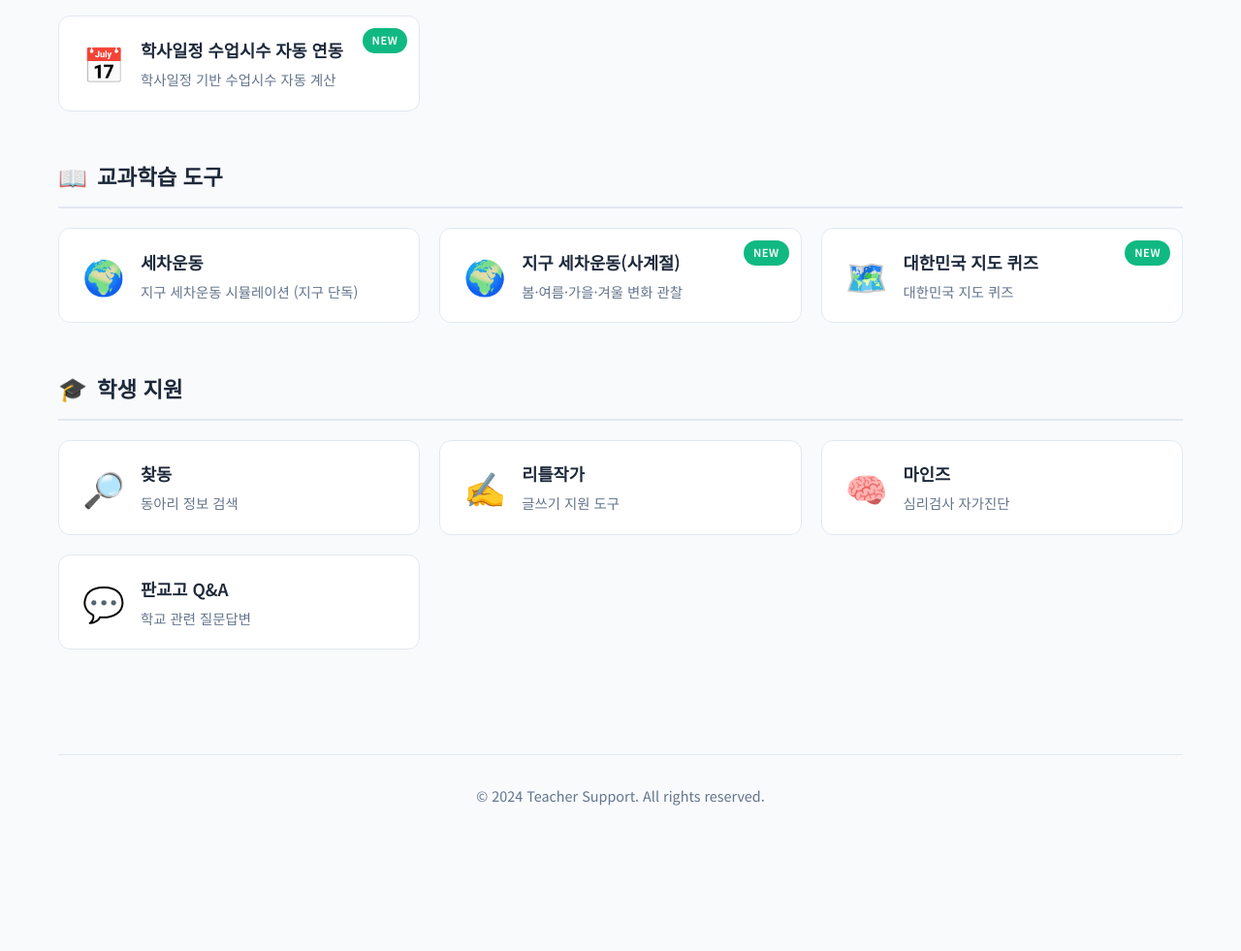
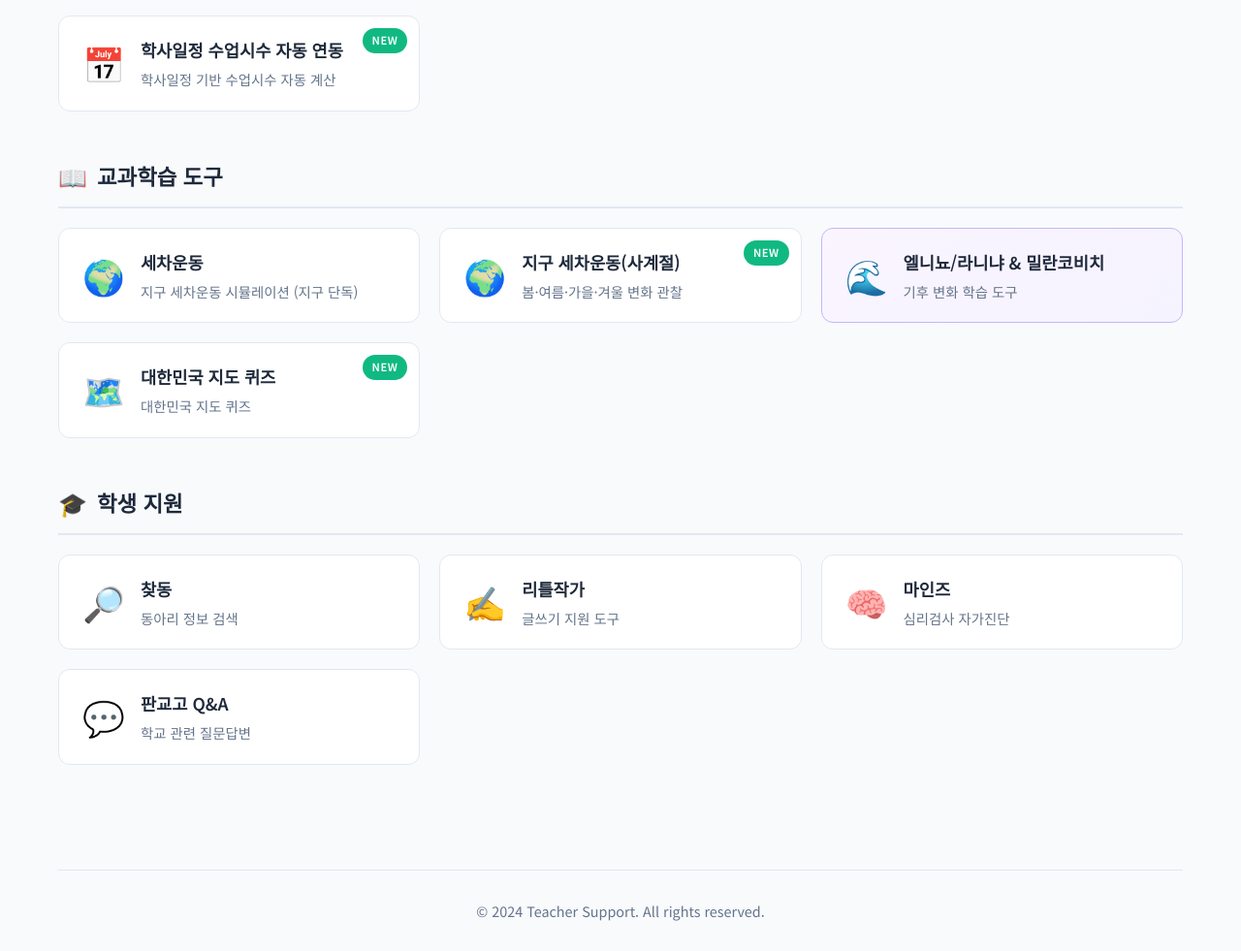
Before and after one commit to CHOISEONGYEOL/Teacher-support, a Python web app: template templates/index.html in a window 1280 px wide. Shown: the part 854-1835 px from the top of the page at 97% size. Before the commit the page ends 1685 px from the top, so only its background shows below. Run offline with Jinja, Linux system fonts and the light colour scheme; the template is opened without the code that fills it, so the values that code supplies are empty.

Commit message:
Update index.html

```diff
--- a/templates/index.html
+++ b/templates/index.html
@@ -157,6 +157,14 @@
   <div class="card-badge">NEW</div>
 </a>
 
+<a href="/static/elnino-lanina/index.html" class="card card-internal">
+    <div class="card-icon">🌊</div>
+    <div class="card-content">
+        <h3>엘니뇨/라니냐 & 밀란코비치</h3>
+        <p>기후 변화 학습 도구</p>
+    </div>
+</a>
+
 
 <a href="https://port-0-korea-map-quiz-mjfg3o9ec1e04ea8.sel3.cloudtype.app/"
    target="_blank" class="card card-external">
```
